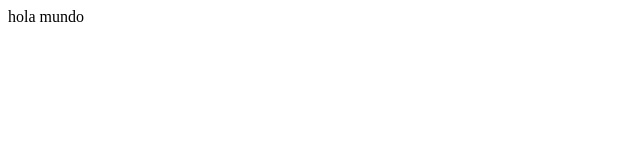
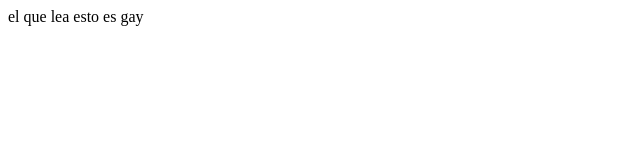
Before and after one commit to davidvelamarin/proyectodavid, a plain HTML site: page index.html in a window 1280 px wide. Shown: the full height of the page, 0-640 px from the left. Drawn offline with Linux system fonts and the light colour scheme.

Commit message:
cambios de prueba

```diff
--- a/index.html
+++ b/index.html
@@ -7,6 +7,6 @@
     <title>Document</title>
 </head>
 <body>
-    hola mundo
+    el que lea esto es gay
 </body>
 </html>
```
